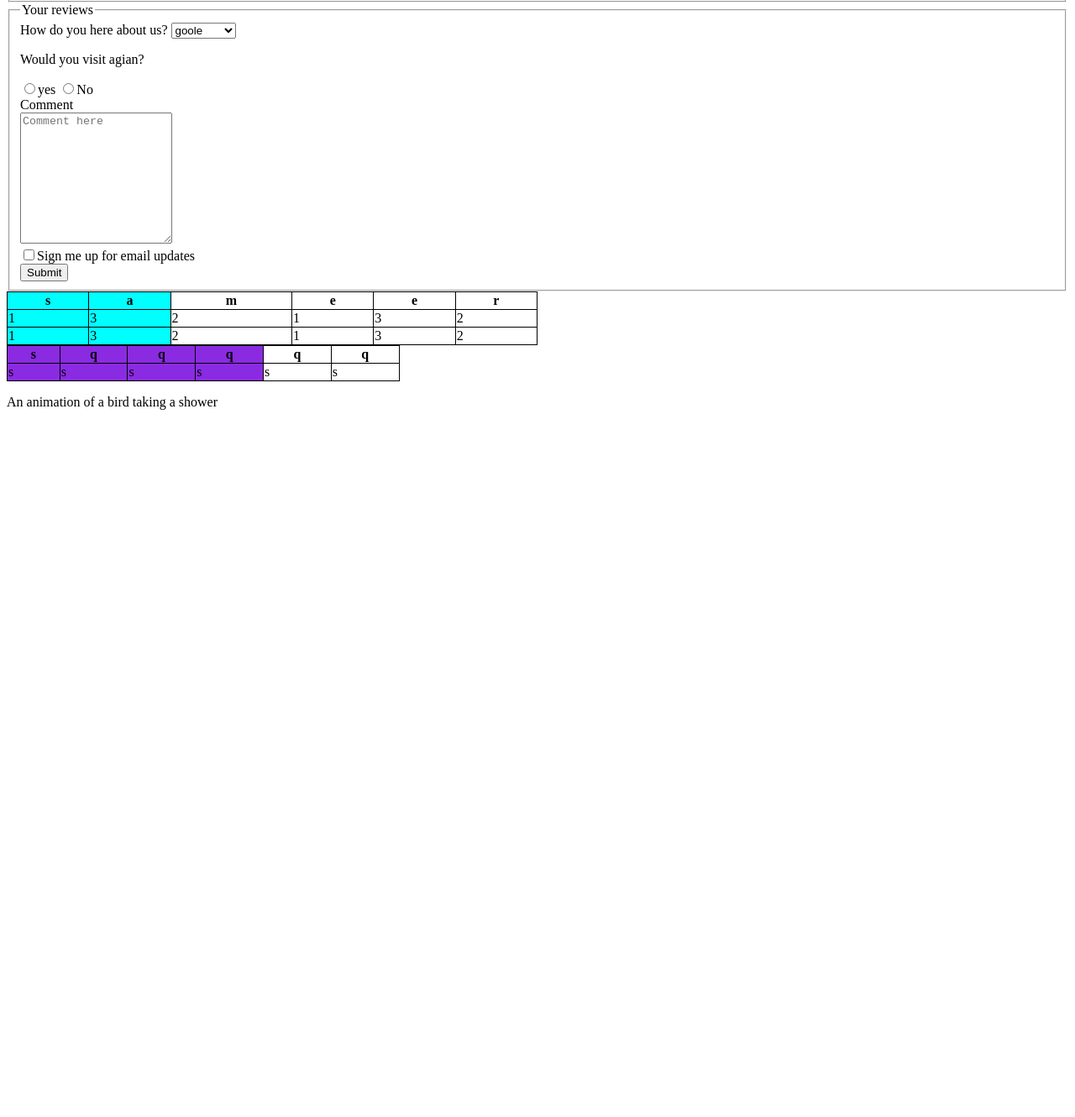
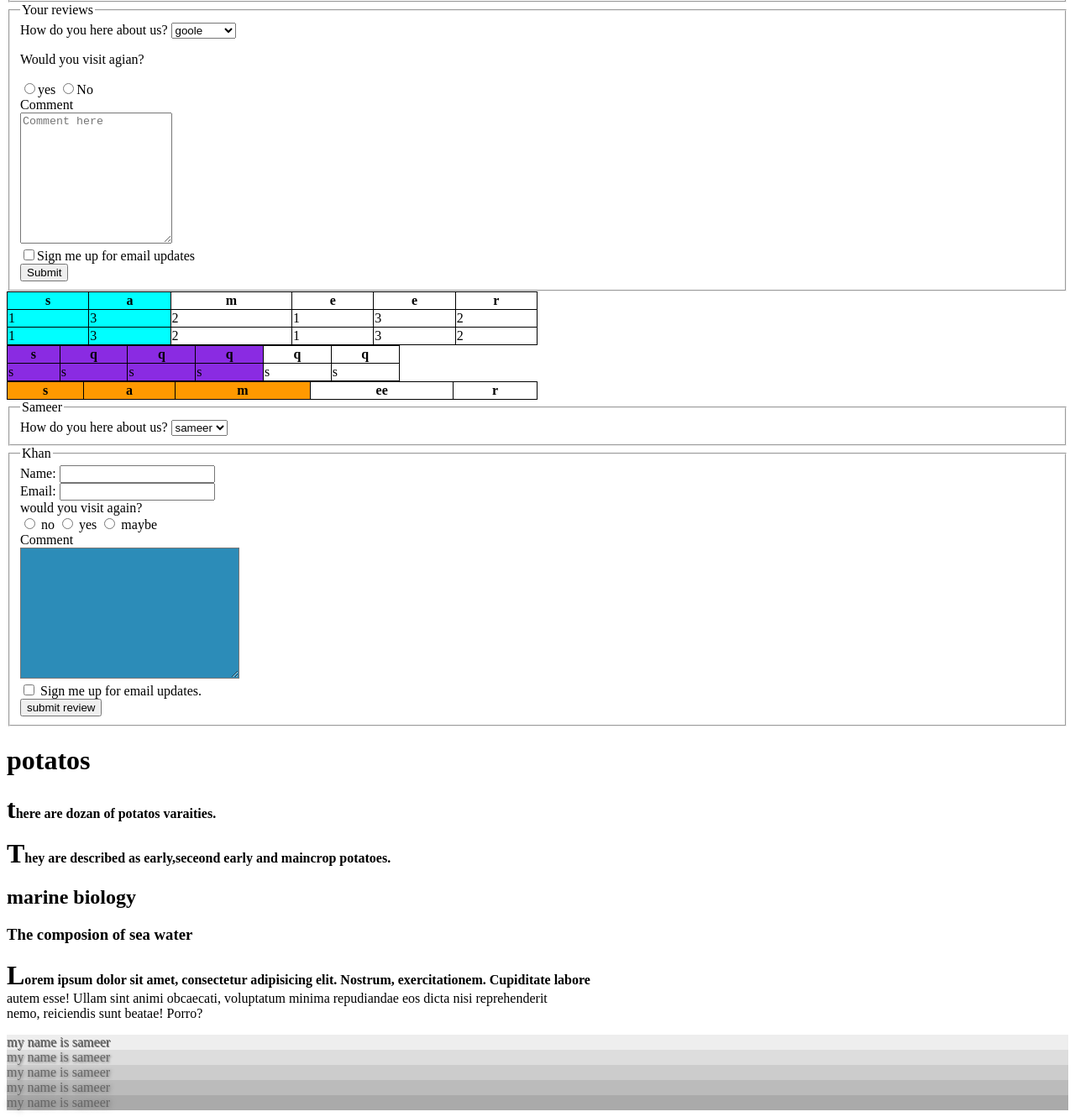
Before and after one commit to mavricksameer/html, a plain HTML site: page html.html in a window 1280 px wide. Shown: the part 2681-4011 px from the top of the page at 84% size. Before the commit the page ends 3185 px from the top, so only its background shows below. Drawn offline with Linux system fonts and the light colour scheme; a script that the page names is missing.

Commit message:
Practice

```diff
--- a/html.html
+++ b/html.html
@@ -1,12 +1,15 @@
 <!DOCTYPE html>
 <html lang="en">
 <head>
+
+    <link rel="stylesheet" href="./me.css">
     <style>
         table,th,td {border: 1px solid ;
             border-collapse: collapse;}
 
 
     </style>
+
 </head>
 <body>
     <!-- start -->
@@ -342,10 +345,58 @@ whould you listen again?<br>
         </tr>
         </tbody>
 </table>
+<table style="width: 50%;">
+    <colgroup>
+    <col span="3" style="background-color: rgb(255, 153, 0);"></colgroup>
+    <tr>
+        <th>s</th>
+        <th>a</th>
+        <th>m</th>
+        <th>ee</th>
+        <th>r</th>
 
+    </tr>
+</table>
+<fieldset>
+    <legend>Sameer</legend>
+    How do you here about us? <select name="refrence" >
+       <option value="sameer">sameer</option>
+       <option value="sameer">me</option>
+    </select>
+</fieldset>
+<fieldset>
+    <legend>Khan</legend>
+    Name: <input type="text"> <br>
 
+    Email: <input type="text"> <br>
+    would you visit again?<br>
+    <input type="radio"> no
+    <input type="radio"> yes
+    <input type="radio"> maybe
+    <br>
+    Comment
+    <br>
+    <textarea name="Comment" cols="30" style="background-color: #2c8cb8; " rows="10"></textarea> <br>
 
+    <input type="checkbox"> Sign me up for email updates. <br>
 
+    <input type="submit" value="submit review">
+</fieldset>
+<div class="mem1">
+    <h1>potatos</h1>
+    <p>there are dozan of potatos varaities.</p>
+    <p>They are described as early,seceond early and maincrop potatoes.</p>
+    <h2>marine biology</h2>
+    <h3>The composion of sea water</h3>
+    <p>Lorem ipsum dolor sit amet, consectetur adipisicing elit. Nostrum, exercitationem. Cupiditate labore  <br>
+        autem esse! Ullam sint animi obcaecati, voluptatum minima repudiandae eos dicta nisi reprehenderit <br>
+         nemo, reiciendis sunt beatae! Porro?</p>
+</div>
+<div class="one">my name is sameer</div>
+<div class="two">my name is sameer</div>
+<div class="three">my name is sameer</div>
+<div class="four">my name is sameer</div>
+<div class="five">my name is sameer</div>
 
 
 
@@ -378,19 +429,3 @@ whould you listen again?<br>
     <!-- End -->
 </body>
 </html>
-<!DOCTYPE html>
-<html>
-<head>
- <title>Adding a Flash Movie</title>
- <script type="text/javascript"
- src="http://ajax.googleapis.com/ajax/libs/
- swfobject/2.2/swfobject.js"></script>
- <script type="text/javascript">
- swfobject.embedSWF("flash/bird.swf",
- "bird", "400", "300", "8.0.0");</script>
-</head>
-<body>
- <div id="bird"><p>An animation of a bird taking
- a shower</p></div>
-</body>
-</html>
--- /dev/null
+++ b/me.css
@@ -0,0 +1,21 @@
+.me{
+    background-color: rgb(200,200,200);
+    /* padding: 20px; */
+    margin: 20px; border: 1px solid black;
+}
+.me h1{    color: red;
+}
+.me p  { color: #000000;}
+.me h3
+{color: rgb(255, 255, 255);font: 1em sans-serif; background: #ff00b3;}
+.me h2{ background: #000000; color: #ffffff; width: 70%; height: 20%;}
+.one{background-color: #eeeeee; color: #666666;  text-shadow: 1px 1px 0px ;}
+.two {background-color: #dddddd; color: #666666;  text-shadow: 1px 1px 3px ;}
+.three {background-color: #cccccc; color: #666666;  text-shadow: 1px 1px 4px ;}
+.four {background-color: #bbbbbb; color: #666666;  text-shadow: 1px 1px 5px ;}
+.five {background-color: #aaaaaa; color: #666666;  text-shadow: 1px 1px 6px ;}
+
+.mem1 p:first-letter {
+    font-size: 200%;}
+.mem1 p:first-line {
+    font-weight: bold;}
```
Also changed, not shown: style.css (deleted).
